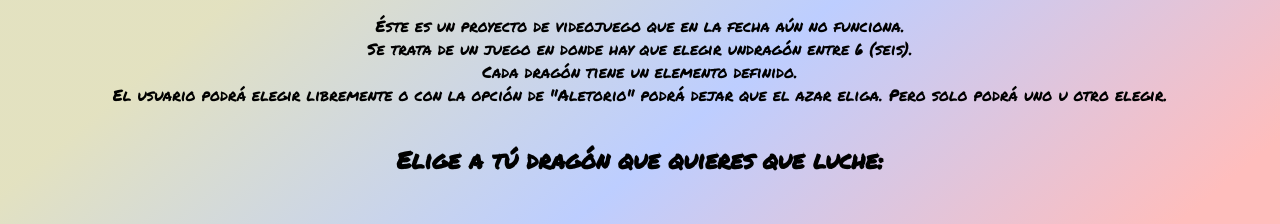
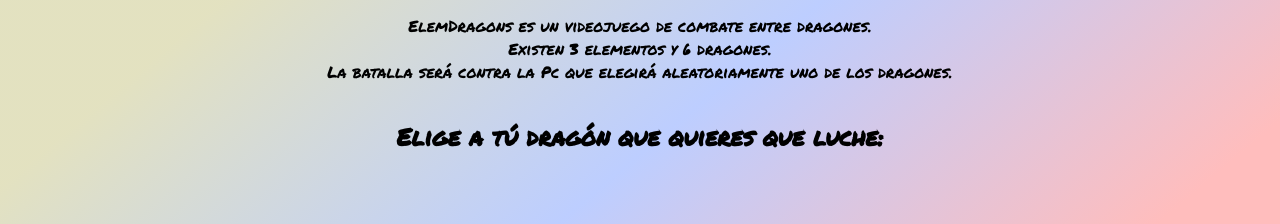
Before and after one commit to Ivan9912/Juego-Elemdragons-2.1, a plain HTML site: page index.html in a window 1280 px wide. Shown: the part 316-540 px from the top of the page. Drawn offline with Linux system fonts and the light colour scheme; a web font is replaced by a local one.

Commit message:
Update index.html

```diff
--- a/index.html
+++ b/index.html
@@ -28,7 +28,7 @@
         <section>
             <section id = "section-main" class = "parrafo">
                 <p>
-                Éste es un proyecto de videojuego que en la fecha aún no funciona. <br>Se trata de un juego en donde hay que elegir undragón entre 6 (seis). <br>Cada dragón tiene un elemento definido.<br> El usuario podrá elegir libremente o con la opción de "Aletorio" podrá dejar que el azar eliga. Pero solo podrá uno u otro elegir.
+                ElemDragons es un videojuego de combate entre dragones. <br>Existen 3 elementos y 6 dragones.<br>La batalla será contra la Pc que elegirá aleatoriamente uno de los dragones.
                 <h2>Elige a tú dragón que quieres que luche:</h2></p>
             </section>
             <section class = "text-init">
```
